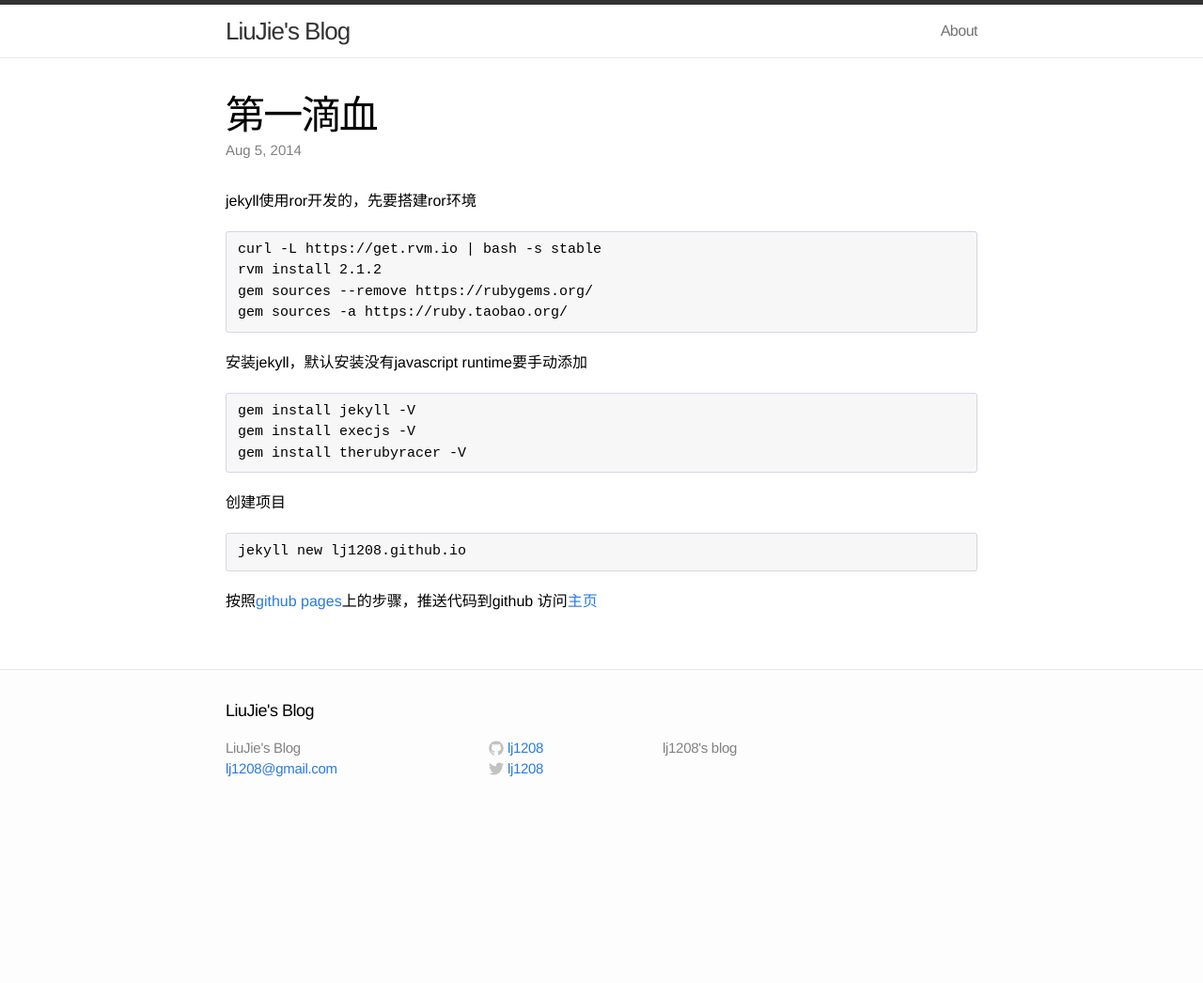
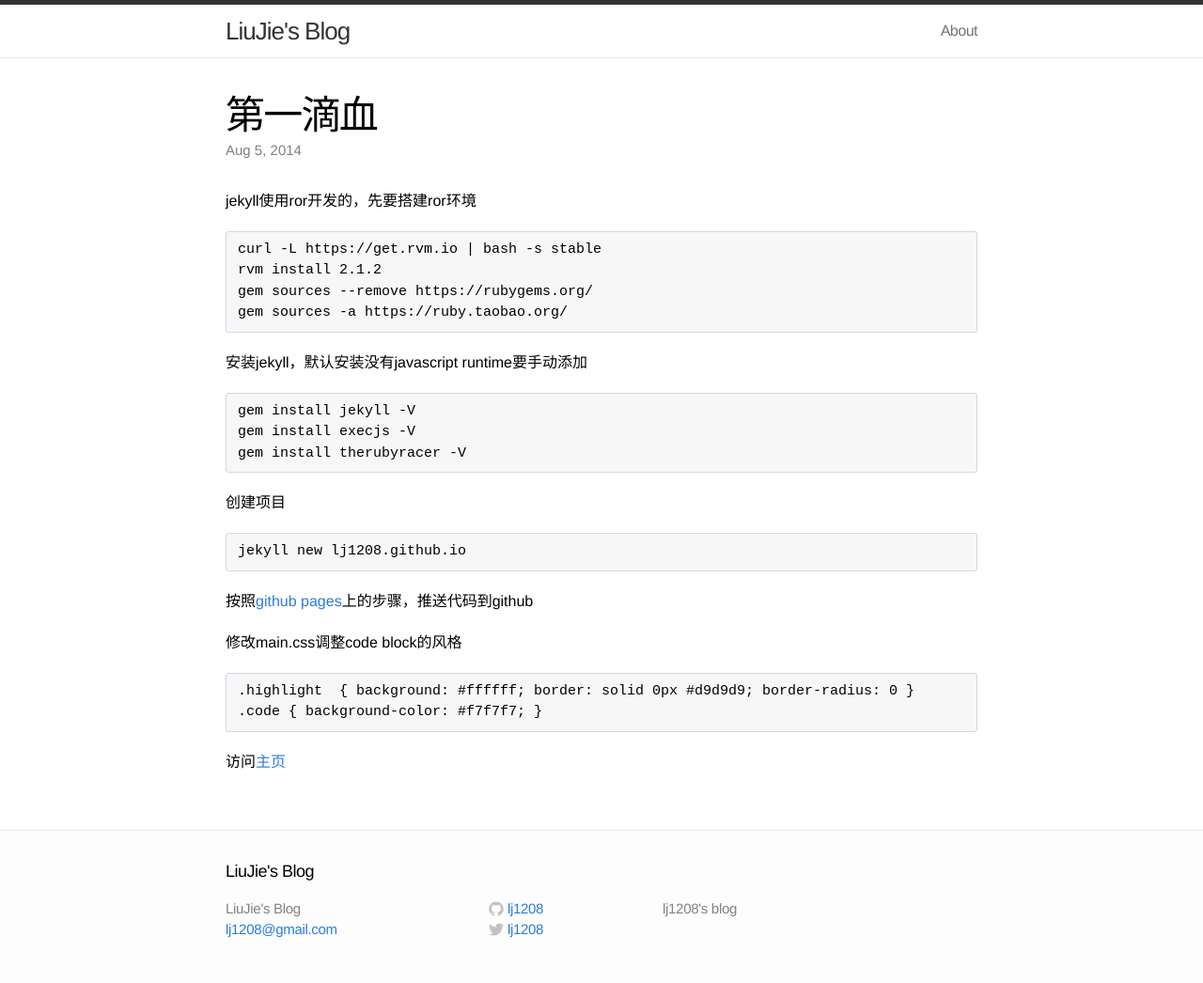
Before and after one commit to lj1208/lj1208.github.io, a Jekyll site: the page built from _posts/2014-08-05-第一滴血.markdown, in a window 1280 px wide. Shown: the whole page at 94% size. Built offline with Jekyll 4.4.1, drawn with Linux system fonts in a browser that asks for light colours; before the commit the page ends 900 px from its top, so only the background shows below that.

Commit message:
Update 2014-08-05-第一滴血.markdown

```diff
--- a/_posts/2014-08-05-第一滴血.markdown
+++ b/_posts/2014-08-05-第一滴血.markdown
@@ -26,4 +26,10 @@ jekyll使用ror开发的，先要搭建ror环境
 
 
 按照[github pages](https://pages.github.com/)上的步骤，推送代码到github
+
+修改main.css调整code block的风格
+
+    .highlight  { background: #ffffff; border: solid 0px #d9d9d9; border-radius: 0 }
+    .code { background-color: #f7f7f7; }
+
 访问[主页](http://lj1208.github.io)
```
